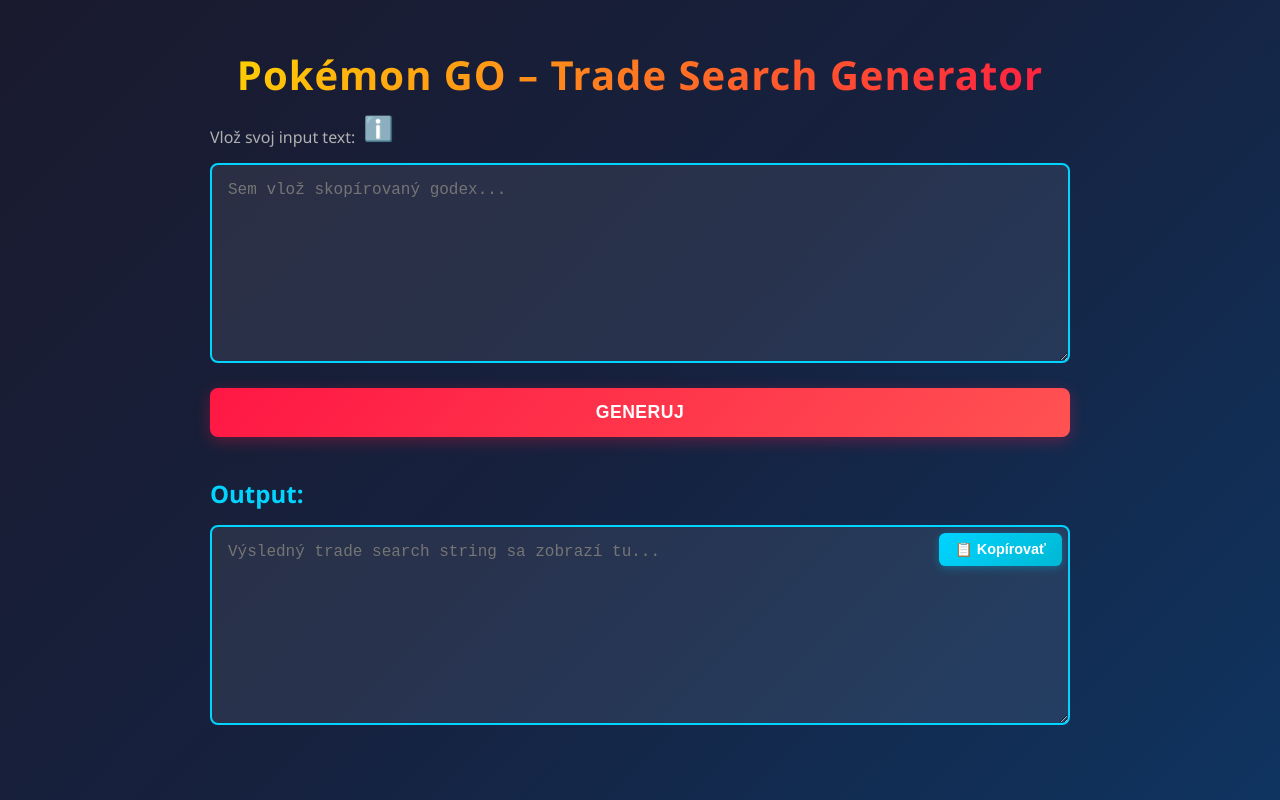
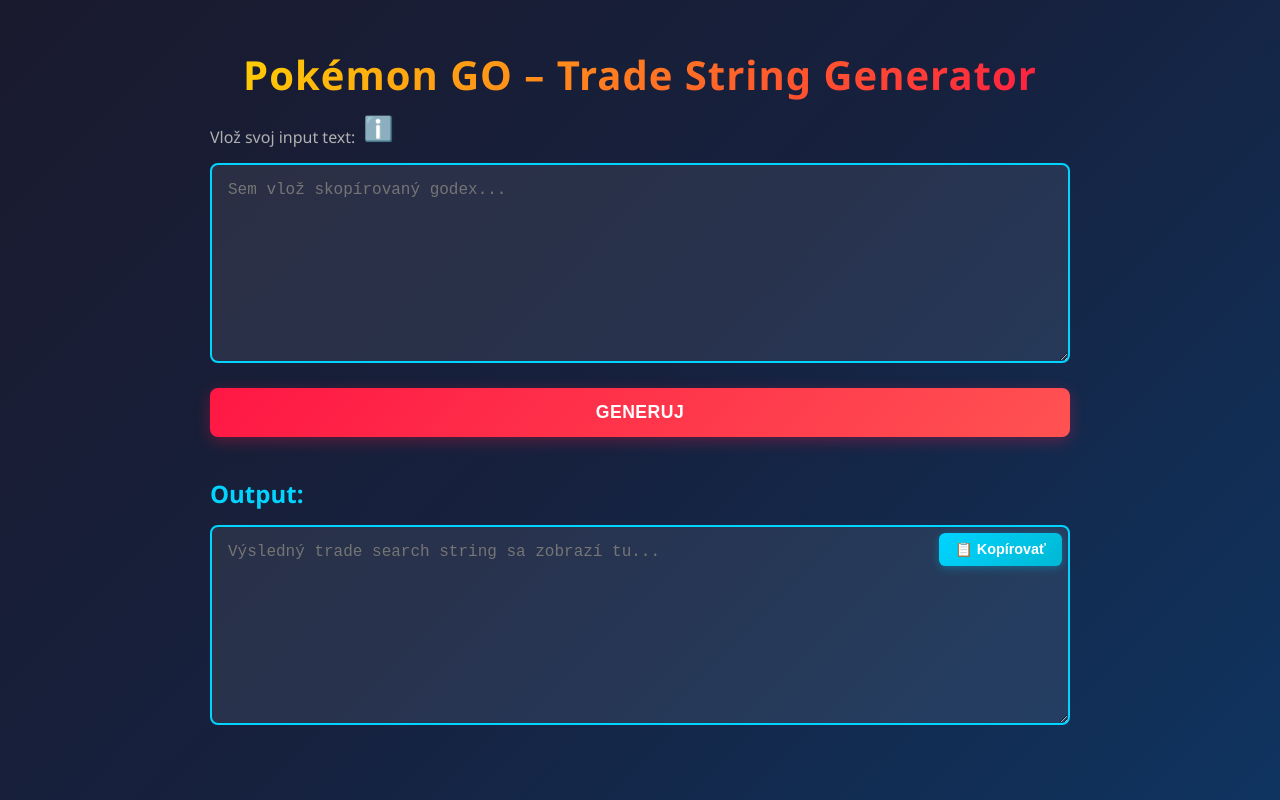
Before and after one commit to TessaTuryova/pokemon-tools, a plain HTML site: page index.html in a window 1280 px wide. Drawn offline with Linux system fonts and the light colour scheme.

Commit message:
fix title

```diff
--- a/index.html
+++ b/index.html
@@ -3,12 +3,12 @@
 <head>
   <meta charset="UTF-8">
   <meta name="viewport" content="width=device-width, initial-scale=1.0">
-  <title>Pokémon GO – Trade Search Generator</title>
+  <title>Trade String Generator</title>
   <link rel="stylesheet" href="style.css">
 </head>
 <body>
 
-  <h1>Pokémon GO – Trade Search Generator</h1>
+  <h1>Pokémon GO – Trade String Generator</h1>
   <div class="input-header">
     <p>Vlož svoj input text:</p>
     <button id="info-button" class="info-btn" onclick="openInfoModal()" title="Ako to funguje">ℹ️</button>
```
